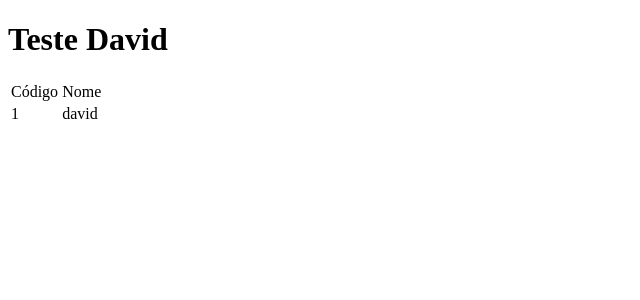
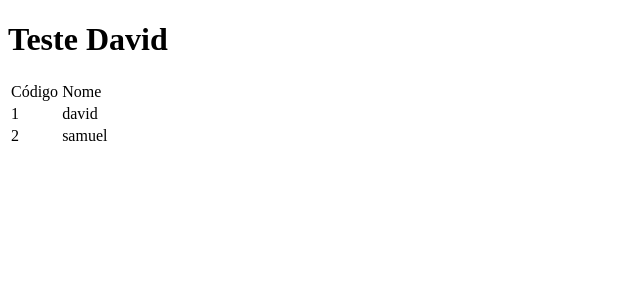
Before and after one commit to DavidRusycki/template_html_php, a PHP site: page / in a window 1280 px wide. Shown: the top 300 px of the page, without its empty margins (0-640 px from the left). Run offline with PHP 8.4, Linux system fonts and the light colour scheme.

Commit message:
correção no HTML

```diff
--- a/Sistem/Class/menu.php
+++ b/Sistem/Class/menu.php
@@ -18,13 +18,12 @@ class Menu
 
     public function __toString()
     {
-
         $oHead = new Head([new Meta("UTF-8"), new Meta('', "X-UA-Compatible", "IE=edge"), new Meta('', '', "width=device-width, initial-scale=1.0", "viewport")], new Title('Samuel'));
         $oBody = new Body('<h1>Teste David</h1>');
 
         $aConteudo = [['codigo' => 1, 'nome' => 'david'], ['codigo' => 2, 'nome' => 'samuel'], ['codigo' => 3, 'nome' => 'paulo']];
 
-        $oBody->addComponente(new Table(['Código', 'Nome'], 1, $aConteudo));
+        $oBody->addComponente(new Table(['Código', 'Nome'], 2, $aConteudo));
         $oHtml = new Html('pt-BR', $oHead, $oBody);
 
         $oTemplate = new templateHtml(new DocType(), $oHtml);
--- a/Sistem/html_class/Meta.php
+++ b/Sistem/html_class/Meta.php
@@ -19,8 +19,8 @@ class Meta
 
         $sResult .= !!$this->getCharset() ? " charset=\"{$this->getCharset()}\"" : "";
         $sResult .= !!$this->getHttp_equiv() ? " http-equiv=\"{$this->getHttp_equiv()}\"" : "";
-        $sResult .= !!$this->getName() ? "name=\"{$this->getName()}\"" : "";
-        $sResult .= !!$this->getContent() ? "content=\"{$this->getContent()}\"" : "";
+        $sResult .= !!$this->getName() ? " name=\"{$this->getName()}\"" : "";
+        $sResult .= !!$this->getContent() ? " content=\"{$this->getContent()}\"" : "";
 
         $sResult .= ">";
         return $sResult;
```
